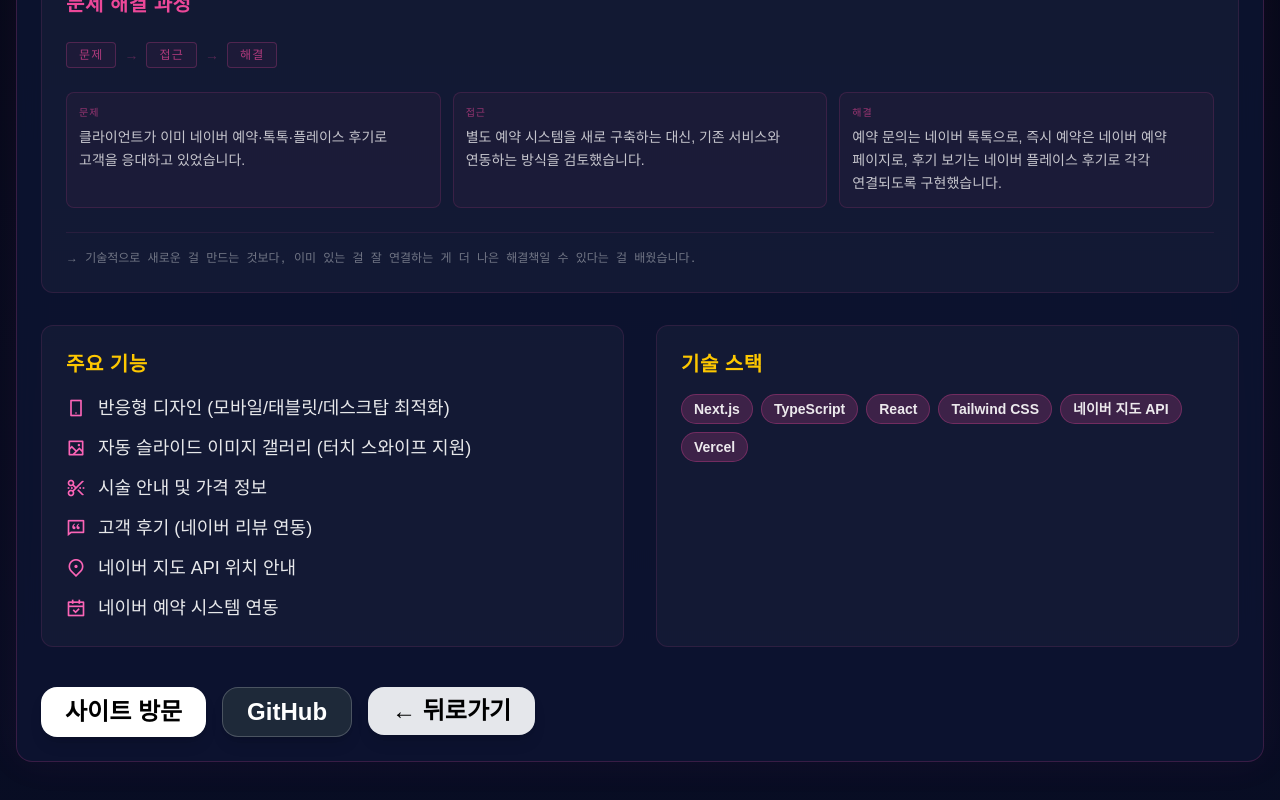
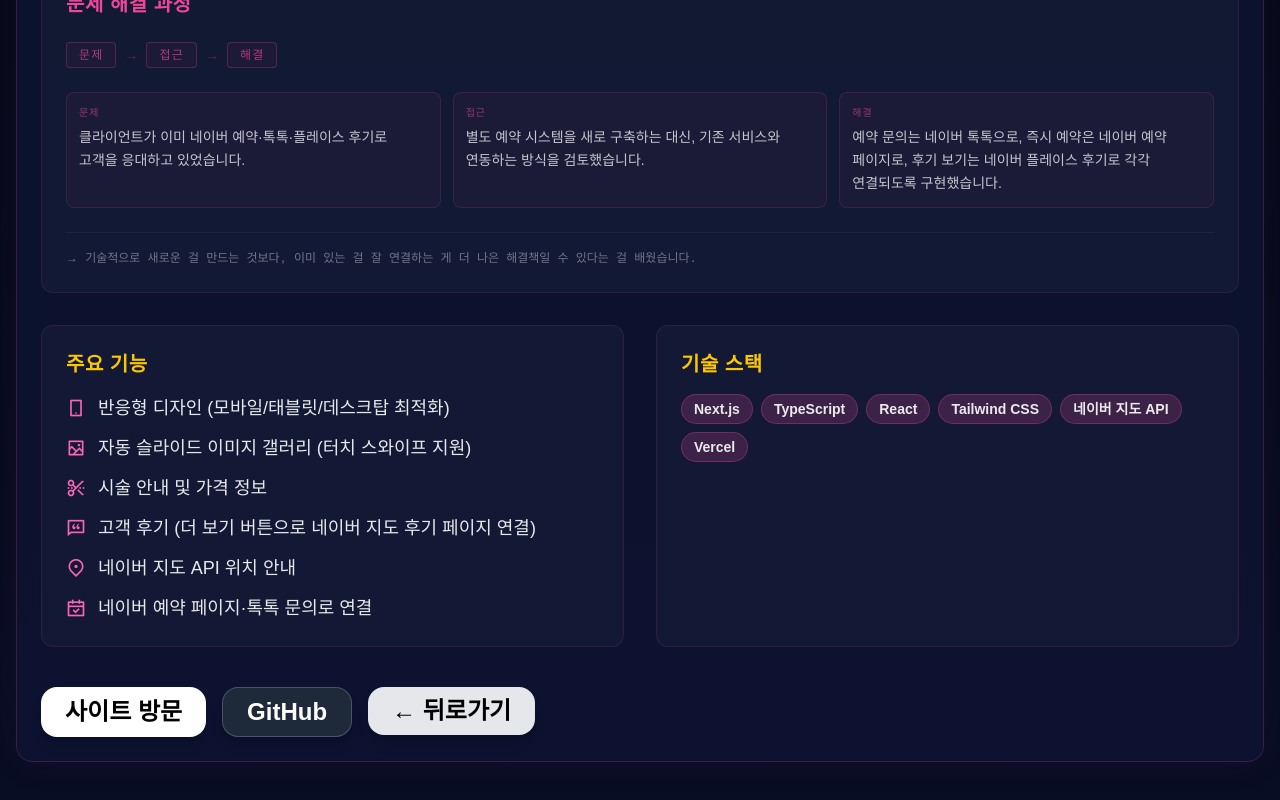
Before and after one commit to ShinYeoJin/shin-yeojin-portfolio, a Next.js app: page /projects/jline in a window 1280 px wide. Shown: the part 1042-1842 px from the top of the page. Built offline with nearby package versions, Linux system fonts and the light colour scheme.

Commit message:
docs: j-line 기능 설명을 실제 구현(링크 연결)에 맞게 정정

```diff
--- a/app/projects/jline/layout.jsx
+++ b/app/projects/jline/layout.jsx
@@ -1,6 +1,6 @@
 export const metadata = {
   title: 'j-line — 신여진 포트폴리오',
-  description: '실제 운영 중인 속눈썹 전문 스튜디오의 반응형 홈페이지. 네이버 지도 API 및 예약 시스템 연동.',
+  description: '실제 운영 중인 속눈썹 전문 스튜디오의 반응형 홈페이지. 네이버 지도 API 활용, 네이버 예약 페이지·톡톡 문의로 연결.',
 };
 
 export default function JLineLayout({ children }) {
--- a/app/projects/jline/page.jsx
+++ b/app/projects/jline/page.jsx
@@ -12,9 +12,9 @@ const features = [
   { icon: 'ri-smartphone-line', text: '반응형 디자인 (모바일/태블릿/데스크탑 최적화)' },
   { icon: 'ri-image-2-line', text: '자동 슬라이드 이미지 갤러리 (터치 스와이프 지원)' },
   { icon: 'ri-scissors-cut-line', text: '시술 안내 및 가격 정보' },
-  { icon: 'ri-chat-quote-line', text: '고객 후기 (네이버 리뷰 연동)' },
+  { icon: 'ri-chat-quote-line', text: '고객 후기 (더 보기 버튼으로 네이버 지도 후기 페이지 연결)' },
   { icon: 'ri-map-pin-2-line', text: '네이버 지도 API 위치 안내' },
-  { icon: 'ri-calendar-check-line', text: '네이버 예약 시스템 연동' },
+  { icon: 'ri-calendar-check-line', text: '네이버 예약 페이지·톡톡 문의로 연결' },
 ];
 
 const screenshots = ['/jline1.jpg', '/jline2.png', '/jline3.png'];
```
